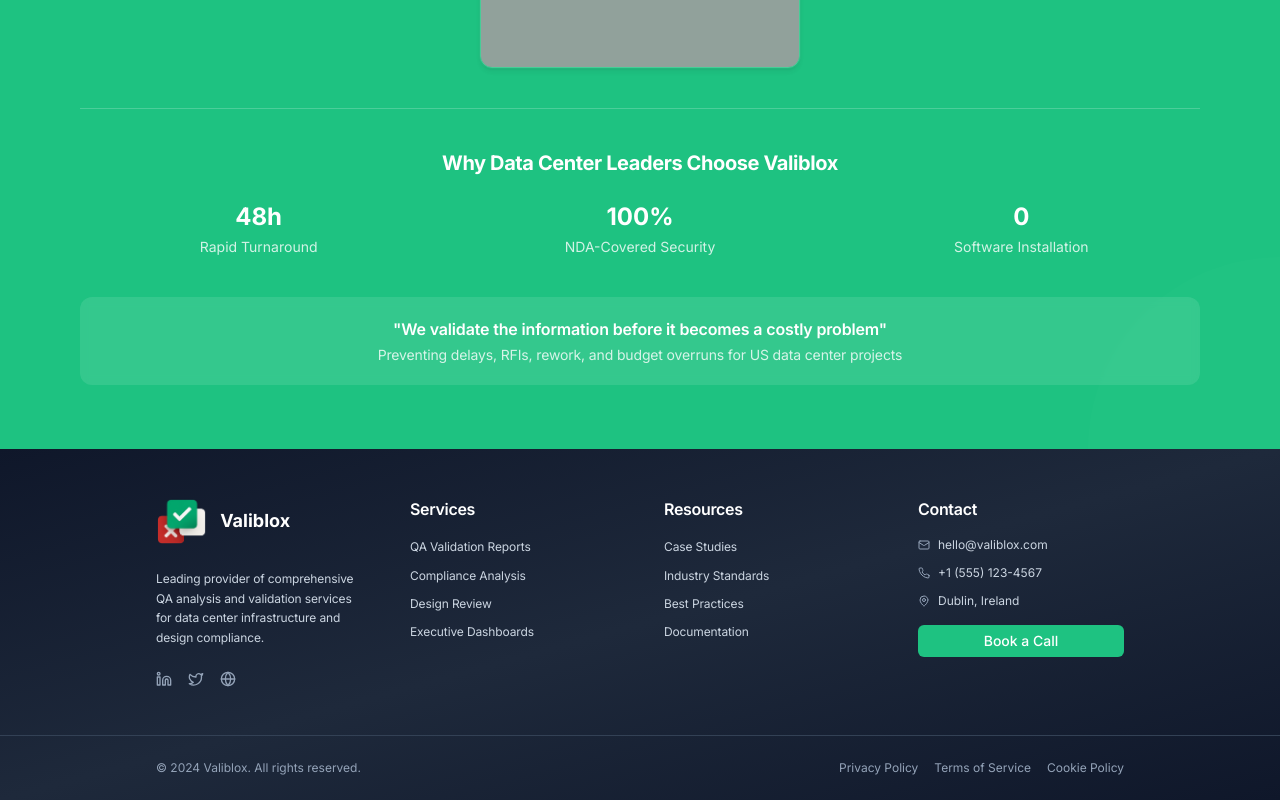
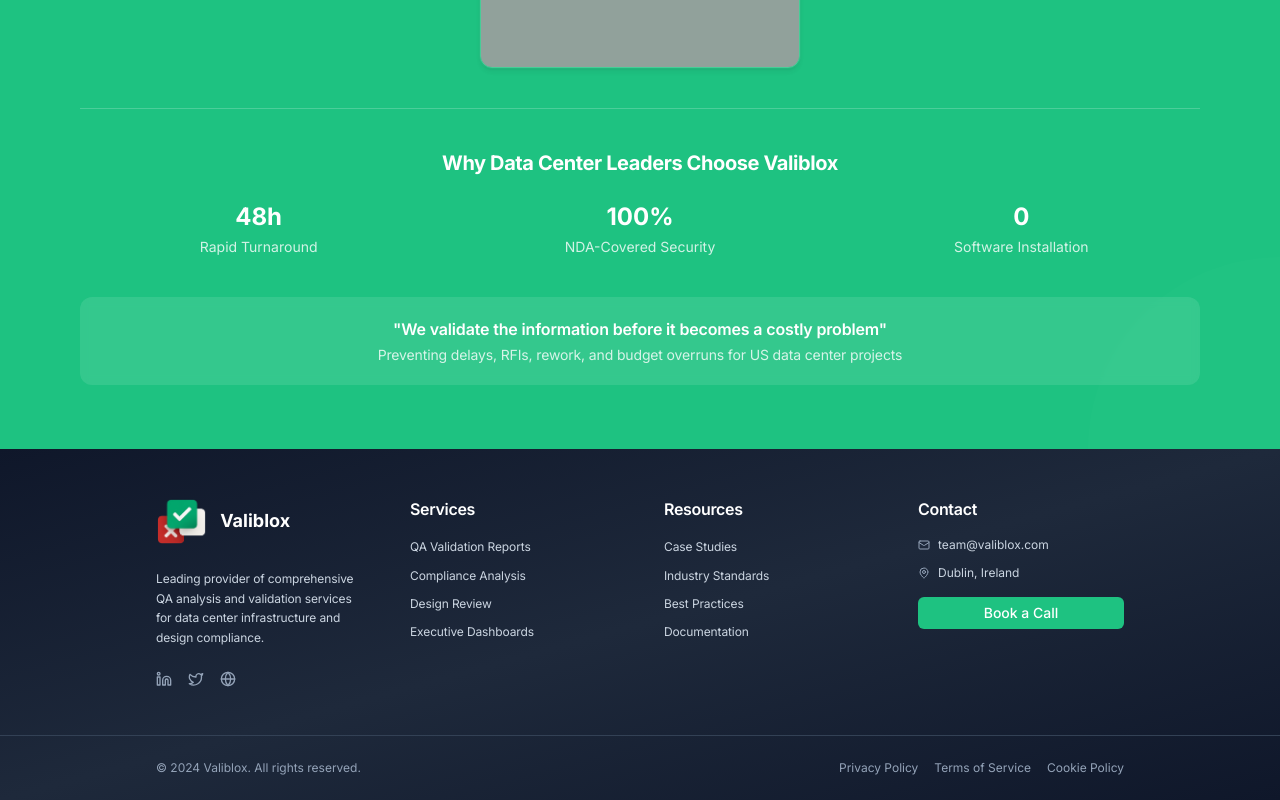
Before and after one commit to Raubizar/valiblox-48hr-qa, a React (Vite) app: page / in a window 1280 px wide. Shown: the part 10056-10856 px from the top of the page. Built offline with nearby package versions, Linux system fonts and the light colour scheme; grey boxes are pictures that could not be loaded.

Commit message:
Refactor contact information
Remove phone number and update email addresses to team@valiblox.com across the website.

```diff
--- a/src/components/Footer.tsx
+++ b/src/components/Footer.tsx
@@ -61,11 +61,7 @@ export const Footer = () => {
               <div className="space-y-3 text-xs">
                 <div className="flex items-center gap-2">
                   <Mail className="h-3 w-3 text-slate-400" />
-                  <span className="text-slate-300">hello@valiblox.com</span>
-                </div>
-                <div className="flex items-center gap-2">
-                  <Phone className="h-3 w-3 text-slate-400" />
-                  <span className="text-slate-300">+1 (555) 123-4567</span>
+                  <span className="text-slate-300">team@valiblox.com</span>
                 </div>
                 <div className="flex items-center gap-2">
                   <MapPin className="h-3 w-3 text-slate-400" />
--- a/src/pages/Policies.tsx
+++ b/src/pages/Policies.tsx
@@ -50,8 +50,8 @@ export default function Policies() {
                 <h2 className="text-2xl font-semibold mb-4">Contact Us</h2>
                 <p>
                   For any privacy-related questions, please contact us at{" "}
-                  <a href="mailto:privacy@valiblox.com" className="text-primary hover:underline">
-                    privacy@valiblox.com
+                  <a href="mailto:team@valiblox.com" className="text-primary hover:underline">
+                    team@valiblox.com
                   </a>
                 </p>
               </div>
```
